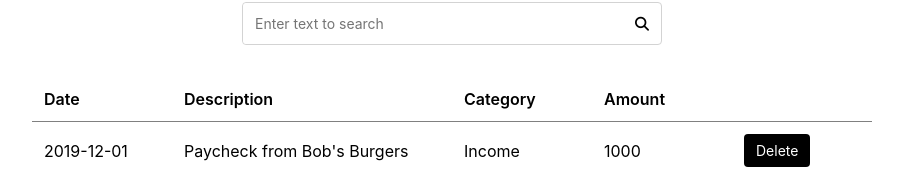
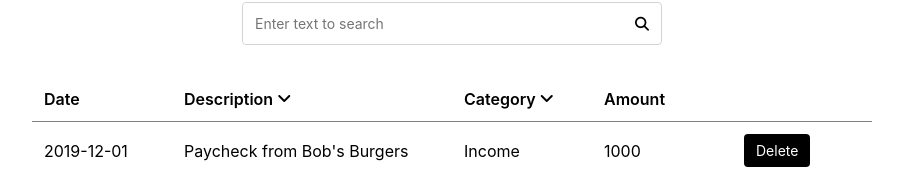
Before and after one commit to eugenemrg/BankApp, a React (Create React App) app: page / in a window 1280 px wide. Shown: the part 284-456 px from the top of the page, without its empty margins (188-1091 px from the left). Built offline with nearby package versions, Linux system fonts and the light colour scheme; data requests are answered from the project's data file.

Commit message:
Added sort functionality, passed sort callback from App component, to TransactionListTableHeader for the sort

```diff
--- a/src/App.js
+++ b/src/App.js
@@ -40,6 +40,15 @@ function App() {
     setShowSearchLoadingIcon(false)
   }
 
+  function handleSort(sortBy) {
+    const updated = [...transactionsData].sort( (a, b) => {
+      if (a[sortBy] < b[sortBy]) return -1
+      if (a[sortBy] > b[sortBy]) return 1
+      return 0
+    })
+    setTransactionsData(updated)
+  }
+
   function handleAddNewTransaction(transaction){
     fetch('http://localhost:3007/transactions',
     {
@@ -65,7 +74,7 @@ function App() {
     <div className="App">
       <Header navItems={headerNavigationItems} />
       <Form categories={categories} addNewTransaction={handleAddNewTransaction} />
-      <Transactions transactions={transactionsData} handleSearch={handleSearch} handleDelete={handleTransactionDelete} showSearchLoadingIcon={showSearchLoadingIcon} />
+      <Transactions transactions={transactionsData} handleSearch={handleSearch} handleSort={handleSort} handleDelete={handleTransactionDelete} showSearchLoadingIcon={showSearchLoadingIcon} />
     </div>
   );
 }
--- a/src/components/TransactionListTable.js
+++ b/src/components/TransactionListTable.js
@@ -3,7 +3,7 @@ import TransactionListTableHeader from './TransactionListTableHeader'
 import TransactionListTableBody from './TransactionListTableBody'
 import TransactionListTableRow from './TransactionListTableRow'
 
-function TransactionListTable({transactions, handleDelete}) {
+function TransactionListTable({transactions, handleSort, handleDelete}) {
 
   const transactionsArray = transactions.map((transaction) => {
     return (
@@ -17,7 +17,7 @@ function TransactionListTable({transactions, handleDelete}) {
 
   return (
     <table id='transactions'>
-      <TransactionListTableHeader />
+      <TransactionListTableHeader handleSort={handleSort}/>
       <TransactionListTableBody>
         {transactionsArray}
       </TransactionListTableBody>
--- a/src/components/TransactionListTableHeader.js
+++ b/src/components/TransactionListTableHeader.js
@@ -1,12 +1,12 @@
 import React from 'react'
 
-function TransactionListTableHeader() {
+function TransactionListTableHeader({handleSort}) {
     return (
         <thead>
             <tr>
                 <th>Date</th>
-                <th>Description</th>
-                <th>Category</th>
+                <th onClick={ (e) => handleSort('description')}>Description <i className="fa-solid fa-angle-down"></i></th>
+                <th onClick={ (e) => handleSort('category')}>Category <i className="fa-solid fa-angle-down"></i></th>
                 <th>Amount</th>
                 <th></th>
             </tr>
--- a/src/components/Transactions.js
+++ b/src/components/Transactions.js
@@ -2,11 +2,11 @@ import React from 'react'
 import TransactionSearch from './TransactionSearch'
 import TransactionListTable from './TransactionListTable'
 
-function Transactions({transactions, handleSearch, handleDelete, showSearchLoadingIcon}) {
+function Transactions({transactions, handleSearch, handleSort, handleDelete, showSearchLoadingIcon}) {
     return (
         <>
             <TransactionSearch handleSearch={handleSearch} showSearchLoadingIcon={showSearchLoadingIcon}/>
-            <TransactionListTable transactions={transactions} handleDelete={handleDelete}/>
+            <TransactionListTable transactions={transactions} handleSort={handleSort} handleDelete={handleDelete}/>
         </>
     )
 }
```
